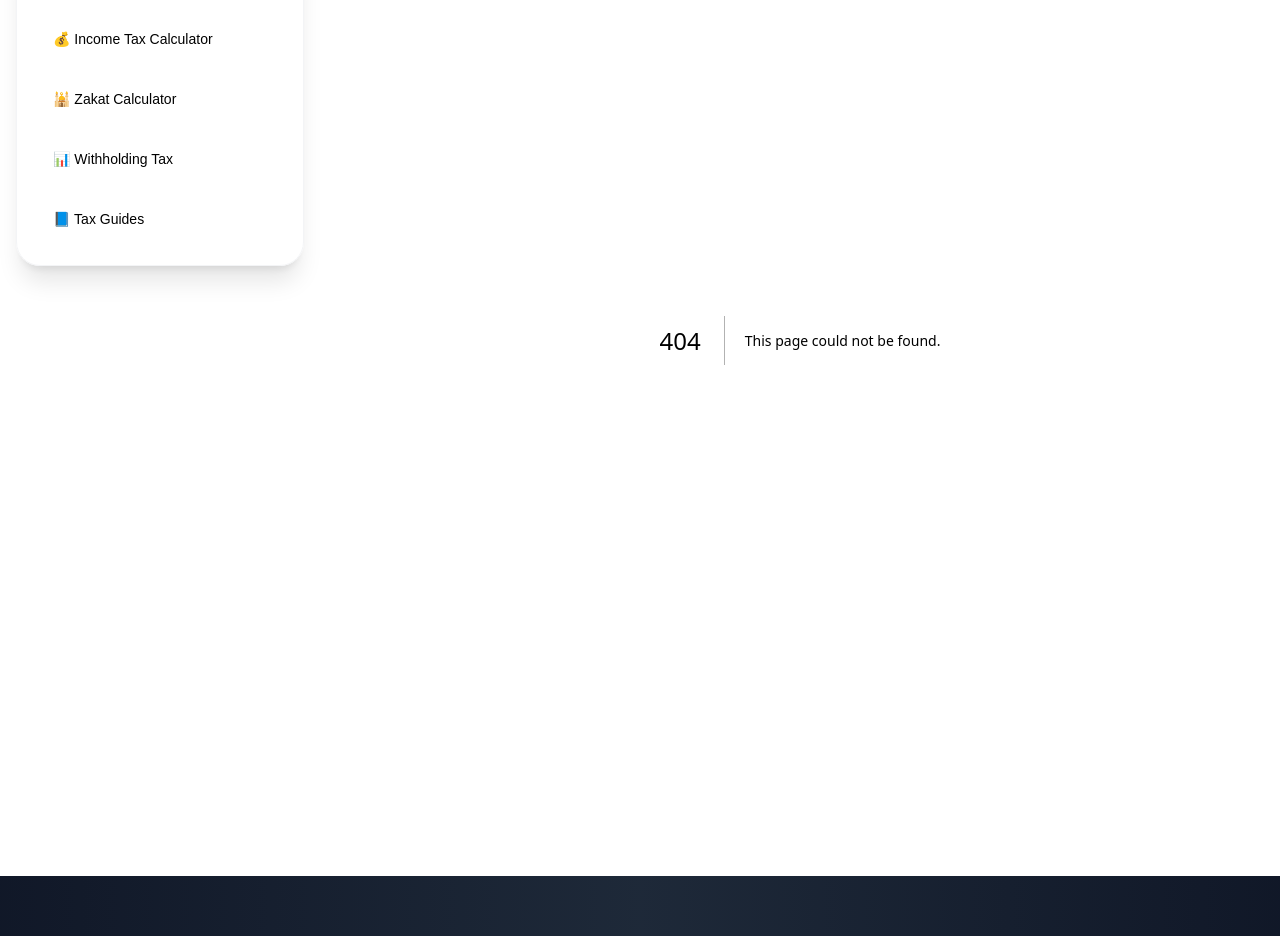
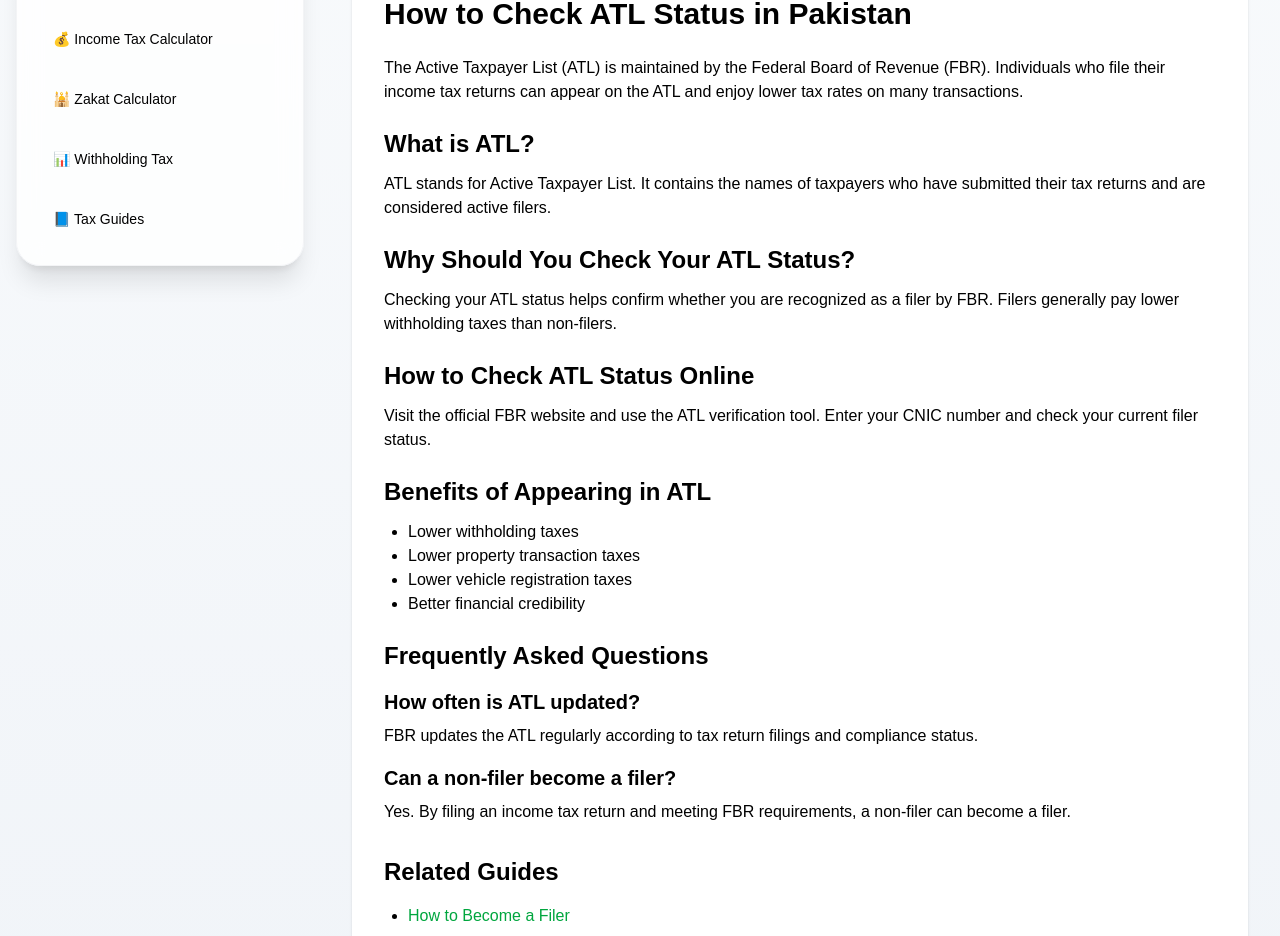
Before and after one commit to muhammadobaid1986/fbrtaxcalculators, a Next.js app: page /atl-status-check-pakistan in a window 1280 px wide. Before the commit this address had no page. Shown: the part 172-1108 px from the top of the page. Built offline with nearby package versions, Linux system fonts and the light colour scheme.

Commit message:
add atl status article

```diff
--- /dev/null
+++ b/app/atl-status-check-pakistan/page.tsx
@@ -0,0 +1,108 @@
+export const metadata = {
+  title: "How to Check ATL Status in Pakistan (2025 Guide)",
+  description:
+    "Learn how to check your ATL status in Pakistan and verify whether you are listed in the Active Taxpayer List.",
+};
+
+export default function Page() {
+  return (
+    <div className="bg-white p-8 rounded-xl shadow mt-6 max-w-4xl mx-auto">
+      <h1 className="text-3xl font-bold mb-6">
+        How to Check ATL Status in Pakistan
+      </h1>
+
+      <p className="mb-4">
+        The Active Taxpayer List (ATL) is maintained by the Federal Board of
+        Revenue (FBR). Individuals who file their income tax returns can appear
+        on the ATL and enjoy lower tax rates on many transactions.
+      </p>
+
+      <h2 className="text-2xl font-semibold mt-6 mb-3">
+        What is ATL?
+      </h2>
+
+      <p className="mb-4">
+        ATL stands for Active Taxpayer List. It contains the names of taxpayers
+        who have submitted their tax returns and are considered active filers.
+      </p>
+
+      <h2 className="text-2xl font-semibold mt-6 mb-3">
+        Why Should You Check Your ATL Status?
+      </h2>
+
+      <p className="mb-4">
+        Checking your ATL status helps confirm whether you are recognized as a
+        filer by FBR. Filers generally pay lower withholding taxes than
+        non-filers.
+      </p>
+
+      <h2 className="text-2xl font-semibold mt-6 mb-3">
+        How to Check ATL Status Online
+      </h2>
+
+      <p className="mb-4">
+        Visit the official FBR website and use the ATL verification tool. Enter
+        your CNIC number and check your current filer status.
+      </p>
+
+      <h2 className="text-2xl font-semibold mt-6 mb-3">
+        Benefits of Appearing in ATL
+      </h2>
+
+      <ul className="list-disc pl-6 mb-4">
+        <li>Lower withholding taxes</li>
+        <li>Lower property transaction taxes</li>
+        <li>Lower vehicle registration taxes</li>
+        <li>Better financial credibility</li>
+      </ul>
+
+      <h2 className="text-2xl font-semibold mt-6 mb-3">
+        Frequently Asked Questions
+      </h2>
+
+      <h3 className="text-xl font-semibold mt-4 mb-2">
+        How often is ATL updated?
+      </h3>
+
+      <p className="mb-4">
+        FBR updates the ATL regularly according to tax return filings and
+        compliance status.
+      </p>
+
+      <h3 className="text-xl font-semibold mt-4 mb-2">
+        Can a non-filer become a filer?
+      </h3>
+
+      <p className="mb-4">
+        Yes. By filing an income tax return and meeting FBR requirements, a
+        non-filer can become a filer.
+      </p>
+
+      <div className="mt-8">
+        <h2 className="text-2xl font-bold mb-4">
+          Related Guides
+        </h2>
+
+        <ul className="list-disc pl-6 space-y-2">
+          <li>
+            <a
+              href="/how-to-become-a-filer"
+              className="text-green-600"
+            >
+              How to Become a Filer
+            </a>
+          </li>
+
+          <li>
+            <a
+              href="/benefits-of-being-filer-pakistan"
+              className="text-green-600"
+            >
+              Benefits of Being a Filer
+            </a>
+          </li>
+        </ul>
+      </div>
+    </div>
+  );
+}
--- a/app/blog/page.tsx
+++ b/app/blog/page.tsx
@@ -49,6 +49,10 @@ const posts = [
   title: "Benefits of Being a Filer in Pakistan",
   link: "/benefits-of-being-filer-pakistan"
 },
+{
+  title: "How to Check ATL Status in Pakistan",
+  link: "/atl-status-check-pakistan"
+},
 ];
 
 export default function Blog() {
--- a/app/sitemap.ts
+++ b/app/sitemap.ts
@@ -93,5 +93,9 @@ export default function sitemap() {
   url: "https://fbrtaxcalculators.vercel.app/benefits-of-being-filer-pakistan",
   lastModified: new Date(),
 },
+{
+  url: "https://fbrtaxcalculators.vercel.app/atl-status-check-pakistan",
+  lastModified: new Date(),
+},
   ];
 }
--- a/app/tax-on-prize-bonds-pakistan/page.tsx
+++ b/app/tax-on-prize-bonds-pakistan/page.tsx
@@ -38,6 +38,26 @@ export default function PrizeBondTax() {
       <p className="mb-4">
         Prize money can be claimed through designated banks after verification.
       </p>
+<div className="mt-8">
+  <h2 className="text-2xl font-bold mb-4">
+    Related Guides
+  </h2>
+
+  <ul className="list-disc pl-6 space-y-2">
+    <li>
+      <a href="/how-to-become-a-filer" className="text-green-600">
+        How to Become a Filer
+      </a>
+    </li>
+
+    <li>
+      <a href="/benefits-of-being-filer-pakistan" className="text-green-600">
+        Benefits of Being a Filer
+      </a>
+    </li>
+  </ul>
+</div>
+
     </div>
   );
 }
```
